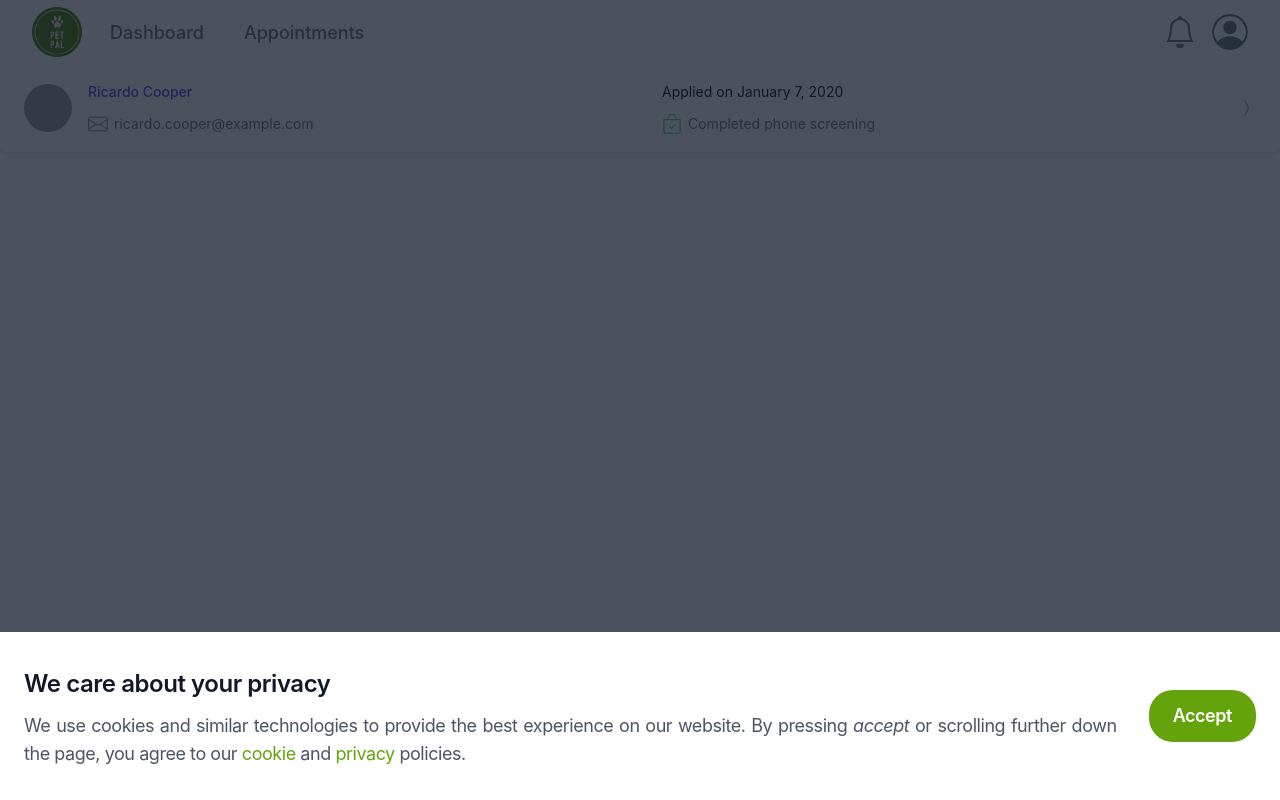
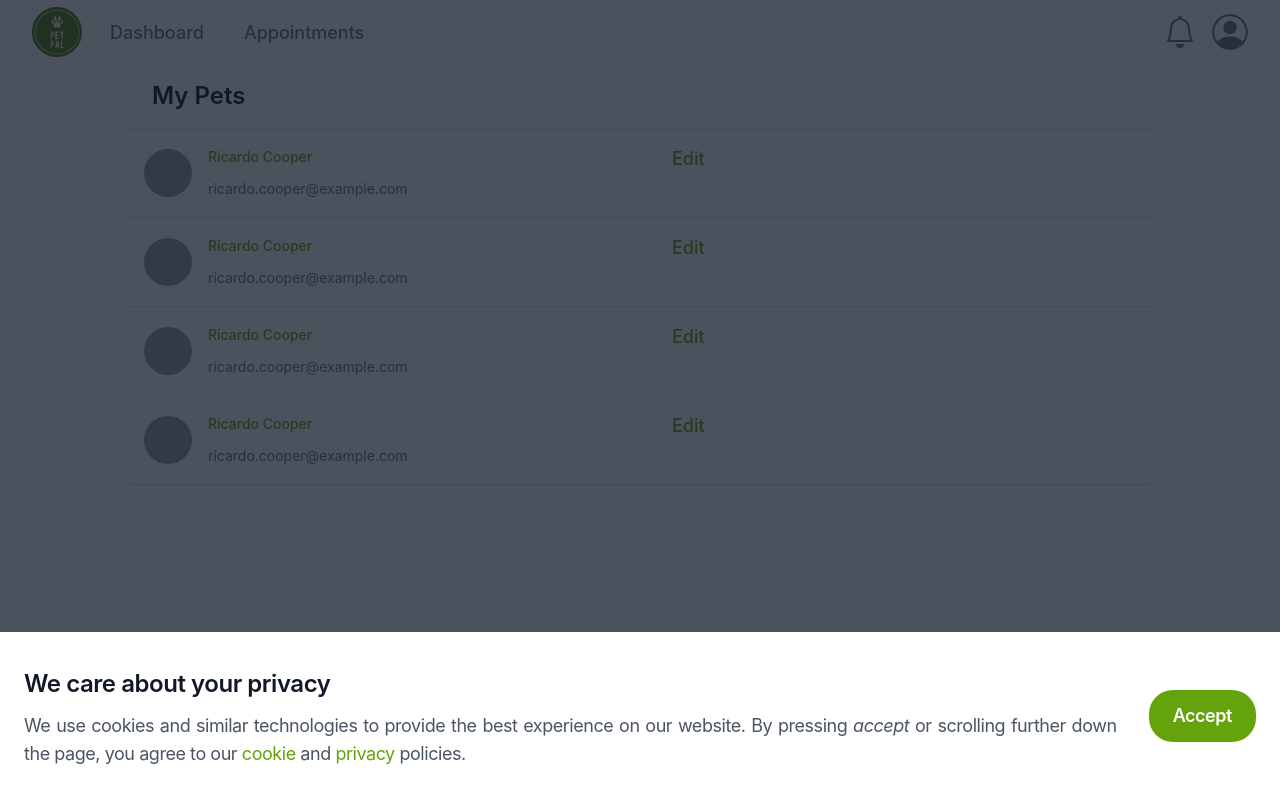
Before and after one commit to imevanc/pet-pal, a Next.js app: page /account/DOG_OWNER/1/myPets in a window 1280 px wide. Built offline with nearby package versions, Linux system fonts and the light colour scheme; no server answers; the database is empty; sample sign-in values are in the browser's storage; grey boxes are pictures that could not be loaded.

Commit message:
stacked list

```diff
--- a/src/components/MyPetsPage/MyPetsPage.tsx
+++ b/src/components/MyPetsPage/MyPetsPage.tsx
@@ -14,16 +14,58 @@ const MyPetsPage: React.FC = () => {
       stage: "Completed phone screening",
       href: "#",
     },
+    {
+      applicant: {
+        name: "Ricardo Cooper",
+        email: "ricardo.cooper@example.com",
+        imageUrl:
+          "https://images.unsplash.com/photo-1472099645785-5658abf4ff4e?ixlib=rb-1.2.1&ixid=eyJhcHBfaWQiOjEyMDd9&auto=format&fit=facearea&facepad=2&w=256&h=256&q=80",
+      },
+      date: "2020-01-07",
+      dateFull: "January 7, 2020",
+      stage: "Completed phone screening",
+      href: "#",
+    },
+    {
+      applicant: {
+        name: "Ricardo Cooper",
+        email: "ricardo.cooper@example.com",
+        imageUrl:
+          "https://images.unsplash.com/photo-1472099645785-5658abf4ff4e?ixlib=rb-1.2.1&ixid=eyJhcHBfaWQiOjEyMDd9&auto=format&fit=facearea&facepad=2&w=256&h=256&q=80",
+      },
+      date: "2020-01-07",
+      dateFull: "January 7, 2020",
+      stage: "Completed phone screening",
+      href: "#",
+    },
+    {
+      applicant: {
+        name: "Ricardo Cooper",
+        email: "ricardo.cooper@example.com",
+        imageUrl:
+          "https://images.unsplash.com/photo-1472099645785-5658abf4ff4e?ixlib=rb-1.2.1&ixid=eyJhcHBfaWQiOjEyMDd9&auto=format&fit=facearea&facepad=2&w=256&h=256&q=80",
+      },
+      date: "2020-01-07",
+      dateFull: "January 7, 2020",
+      stage: "Completed phone screening",
+      href: "#",
+    },
   ];
 
   return (
     <div className="grow shrink-0">
+      <div className="sm:mx-auto max-w-3xl lg:max-w-5xl bg-gray-100">
+        <div className="border-b border-gray-200 bg-white px-4 py-5 sm:px-6">
+          <h3 className="text-2xl font-semibold leading-6 text-gray-900">
+            My Pets
+          </h3>
+        </div>
         <div className="overflow-hidden bg-white shadow sm:rounded-md">
           <ul role="list" className="divide-y divide-gray-200">
             {applications.map((application) => (
               <li key={application.applicant.email}>
-              <a href={application.href} className="block hover:bg-gray-50">
-                <div className="flex items-center px-4 py-4 sm:px-6">
+                <div className="block hover:bg-gray-50">
+                  <div className="flex items-center px-4 py-4">
                     <div className="flex min-w-0 flex-1 items-center">
                       <div className="flex-shrink-0">
                         <img
@@ -34,49 +76,28 @@ const MyPetsPage: React.FC = () => {
                       </div>
                       <div className="min-w-0 flex-1 px-4 md:grid md:grid-cols-2 md:gap-4">
                         <div>
-                        <p className="truncate text-sm font-medium text-indigo-600">
+                          <p className="truncate text-sm font-medium text-lime-600">
                             {application.applicant.name}
                           </p>
                           <p className="mt-2 flex items-center text-sm text-gray-500">
-                          <Envelope
-                            className="mr-1.5 h-5 w-5 flex-shrink-0 text-gray-400"
-                            aria-hidden="true"
-                          />
                             <span className="truncate">
                               {application.applicant.email}
                             </span>
                           </p>
                         </div>
-                      <div className="hidden md:block">
-                        <div>
-                          <p className="text-sm text-gray-900">
-                            Applied on{" "}
-                            <time dateTime={application.date}>
-                              {application.dateFull}
-                            </time>
-                          </p>
-                          <p className="mt-2 flex items-center text-sm text-gray-500">
-                            <BagCheck
-                              className="mr-1.5 h-5 w-5 flex-shrink-0 text-green-400"
-                              aria-hidden="true"
-                            />
-                            {application.stage}
-                          </p>
+                        <div className="">
+                          <button className="text-lg font-medium text-lime-600">
+                            Edit
+                          </button>
                         </div>
                       </div>
                     </div>
                   </div>
-                  <div>
-                    <ChevronCompactRight
-                      className="h-5 w-5 text-gray-400"
-                      aria-hidden="true"
-                    />
                 </div>
-                </div>
-              </a>
               </li>
             ))}
           </ul>
+        </div>
       </div>
     </div>
   );
```
Lines whose indentation alone changed are shown as unchanged.
